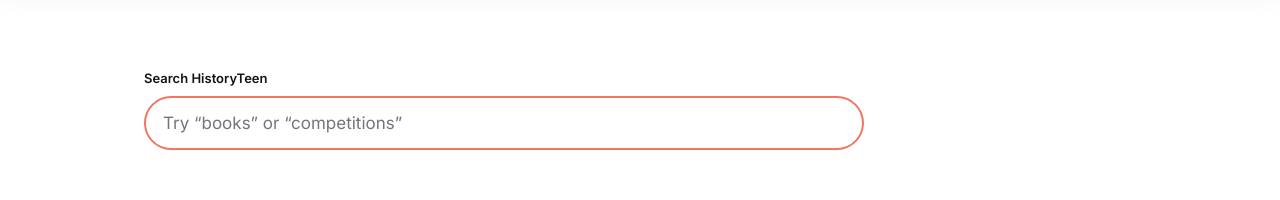
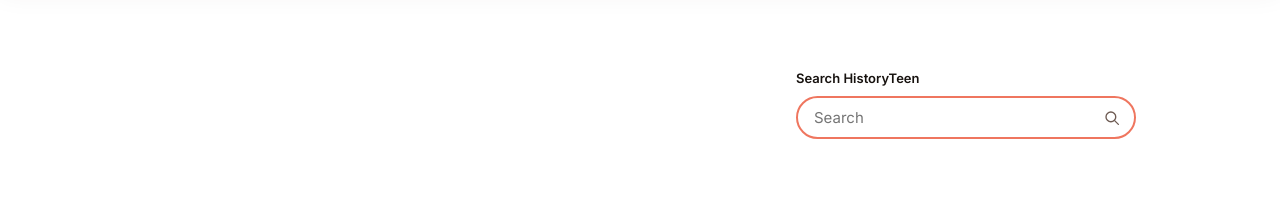
Before and after one commit to anushkagarg100/historyteen, a Next.js app: page / in a window 1280 px wide. Shown: the part 214-414 px from the top of the page. Built offline with nearby package versions, Linux system fonts and the light colour scheme.

Commit message:
Refine homepage search bar

```diff
--- a/app/page.module.css
+++ b/app/page.module.css
@@ -663,6 +663,11 @@
   max-width: 720px;
 }
 
+.hero > .siteSearch {
+  width: min(100%, 340px);
+  margin-left: auto;
+}
+
 .destinationInner .siteSearch {
   margin-top: 42px;
 }
@@ -674,20 +679,39 @@
   font-weight: 600;
 }
 
-.siteSearch > input {
+.searchField {
+  position: relative;
+}
+
+.searchField input {
   width: 100%;
-  padding: 15px 17px;
+  padding: 10px 42px 10px 16px;
   border: 2px solid var(--accent);
   border-radius: 999px;
   color: var(--foreground);
   background: var(--background);
   font: inherit;
-  font-size: 17px;
+  font-size: 15px;
 }
 
-.siteSearch > input:focus {
+.searchField input:focus {
   outline: 2px solid var(--accent);
   outline-offset: 3px;
+}
+
+.searchIcon {
+  position: absolute;
+  top: 50%;
+  right: 15px;
+  width: 18px;
+  height: 18px;
+  color: var(--muted);
+  fill: none;
+  stroke: currentColor;
+  stroke-linecap: round;
+  stroke-width: 1.8;
+  transform: translateY(-50%);
+  pointer-events: none;
 }
 
 .searchCount {
--- a/app/search/site-search.tsx
+++ b/app/search/site-search.tsx
@@ -54,13 +54,23 @@
   return (
     <div className={styles.siteSearch}>
       <label htmlFor="site-search">Search HistoryTeen</label>
+      <div className={styles.searchField}>
         <input
           id="site-search"
           type="search"
           value={query}
-        placeholder="Try “books” or “competitions”"
+          placeholder="Search"
           onChange={(event) => setQuery(event.target.value)}
         />
+        <svg
+          className={styles.searchIcon}
+          viewBox="0 0 24 24"
+          aria-hidden="true"
+        >
+          <circle cx="10.5" cy="10.5" r="6.5" />
+          <path d="m15.5 15.5 5 5" />
+        </svg>
+      </div>
       {normalizedQuery && (
         <>
           <p className={styles.searchCount} aria-live="polite">
```
Lines whose indentation alone changed are shown as unchanged.
